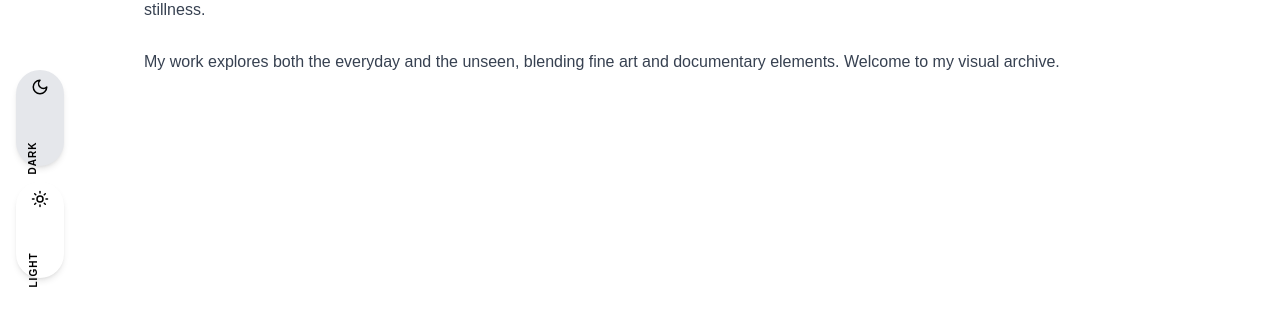
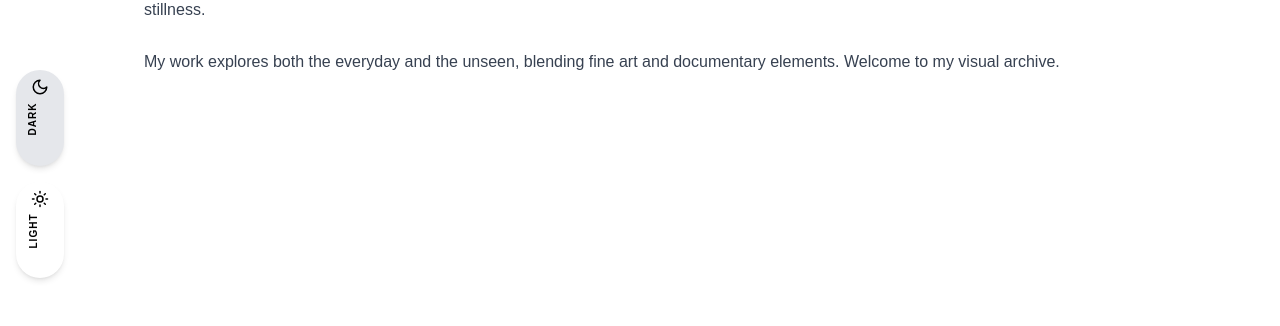
Before and after one commit to Homer-0/my-photo-site, a Next.js app: page /about in a window 1280 px wide. Shown: the part 226-552 px from the top of the page. Built offline with nearby package versions, Linux system fonts and the light colour scheme; a web font is replaced by a local one.

Commit message:
Update ThemeSwitcher.tsx

```diff
--- a/components/ThemeSwitcher.tsx
+++ b/components/ThemeSwitcher.tsx
@@ -18,18 +18,22 @@ export default function ThemeSwitcher() {
     <div className="fixed left-4 top-1/2 -translate-y-1/2 z-50 flex flex-col items-center space-y-4">
       <button
         onClick={() => setTheme('dark')}
-        className="w-12 h-24 bg-gray-200 dark:bg-gray-800 rounded-full shadow-md flex flex-col justify-between items-center py-2"
+        className="w-12 h-24 bg-gray-200 dark:bg-gray-800 rounded-full shadow-md flex flex-col items-center overflow-hidden px-1 pt-2 pb-2"
       >
         <Moon size={18} />
-        <span className="text-[10px] font-bold transform -rotate-90 origin-bottom tracking-widest">DARK</span>
+        <span className="text-[10px] font-bold transform -rotate-90 origin-bottom translate-y-2 tracking-widest">
+          DARK
+        </span>
       </button>
 
       <button
         onClick={() => setTheme('light')}
-        className="w-12 h-24 bg-white dark:bg-gray-700 rounded-full shadow-md flex flex-col justify-between items-center py-2"
+        className="w-12 h-24 bg-white dark:bg-gray-700 rounded-full shadow-md flex flex-col items-center overflow-hidden px-1 pt-2 pb-2"
       >
         <Sun size={18} />
-        <span className="text-[10px] font-bold transform -rotate-90 origin-bottom tracking-widest">LIGHT</span>
+        <span className="text-[10px] font-bold transform -rotate-90 origin-bottom translate-y-2 tracking-widest">
+          LIGHT
+        </span>
       </button>
     </div>
   );
```
